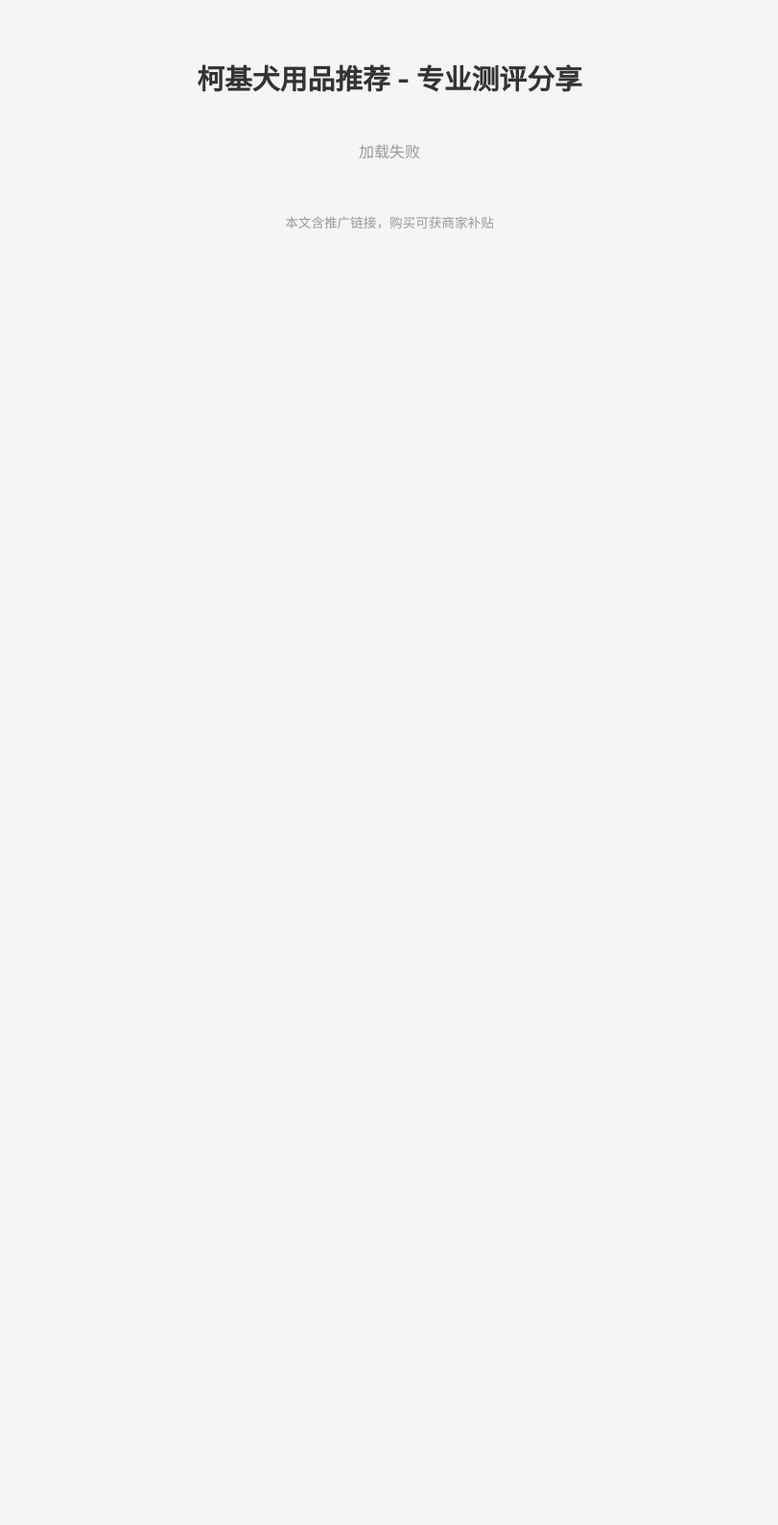
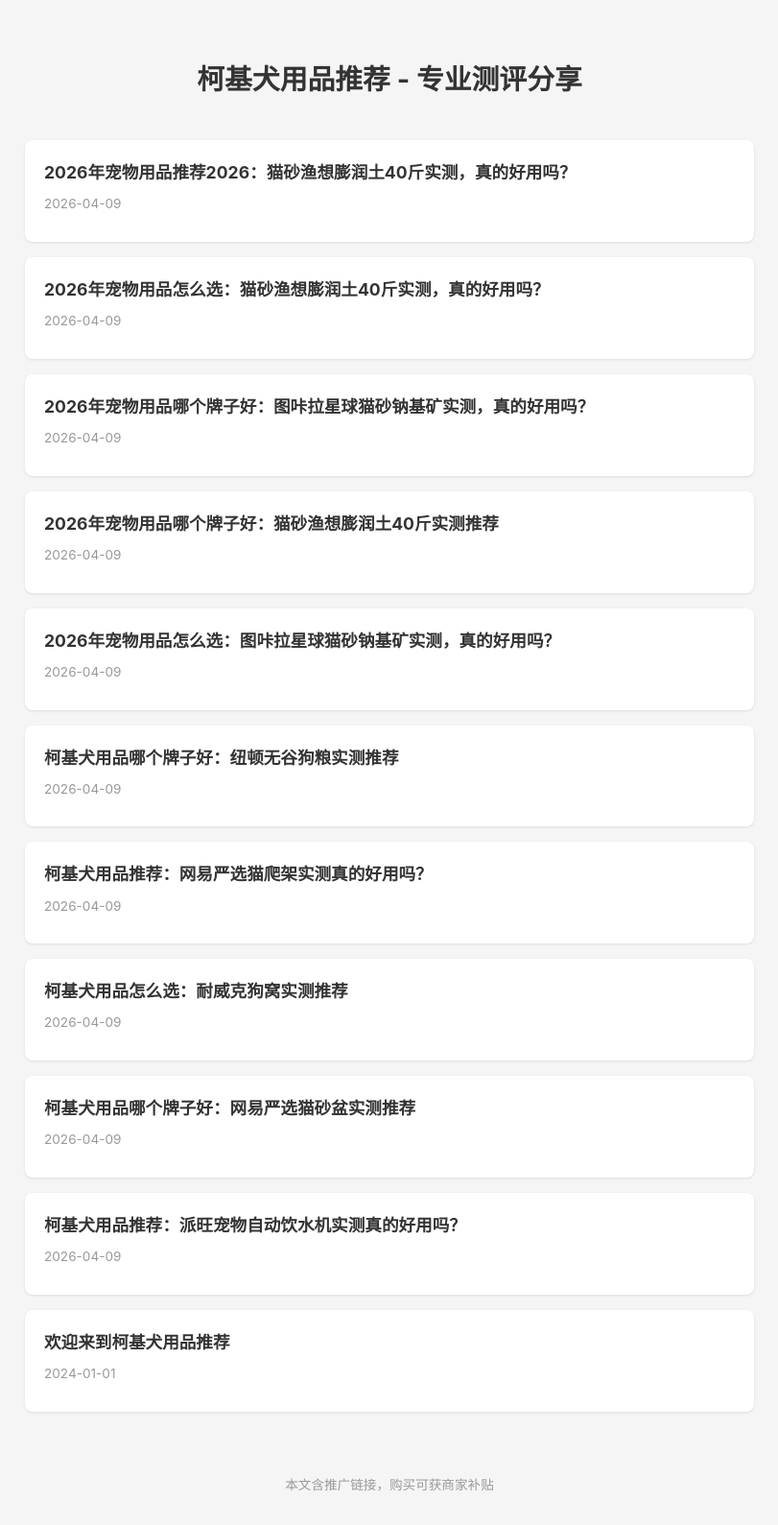
Before and after one commit to liujiawei8888/ljwTaoKe, a Jekyll site: the page index.html, which Jekyll copies as it is, in a window 1280 px wide. Shown: the whole page at 96% size, without its empty margins (234-1045 px from the left). Built offline with Jekyll 4.4.1, drawn with Linux system fonts in a browser that asks for light colours; before the commit the page ends 900 px from its top, so only the background shows below that.

Commit message:
Use static article list

```diff
--- a/index.html
+++ b/index.html
@@ -22,94 +22,55 @@
 <body>
     <div class="container">
         <h1>柯基犬用品推荐 - 专业测评分享</h1>
-        <div id="articles" class="article-list"><p style="text-align:center;color:#999;">加载中...</p></div>
+        <ul class="article-list">
+            <li class="article-item">
+                <h2 class="article-title"><a href="/ljwTaoKe/2026-04-09-宠物用品推荐2026.html">2026年宠物用品推荐2026：猫砂渔想膨润土40斤实测，真的好用吗？</a></h2>
+                <div class="article-date">2026-04-09</div>
+            </li>
+            <li class="article-item">
+                <h2 class="article-title"><a href="/ljwTaoKe/2026-04-09-宠物用品怎么选猫砂渔想膨润土斤.html">2026年宠物用品怎么选：猫砂渔想膨润土40斤实测，真的好用吗？</a></h2>
+                <div class="article-date">2026-04-09</div>
+            </li>
+            <li class="article-item">
+                <h2 class="article-title"><a href="/ljwTaoKe/2026-04-09-宠物用品哪个牌子好图咔拉星球猫砂钠基矿.html">2026年宠物用品哪个牌子好：图咔拉星球猫砂钠基矿实测，真的好用吗？</a></h2>
+                <div class="article-date">2026-04-09</div>
+            </li>
+            <li class="article-item">
+                <h2 class="article-title"><a href="/ljwTaoKe/2026-04-09-宠物用品哪个牌子-斤实测推荐.html">2026年宠物用品哪个牌子好：猫砂渔想膨润土40斤实测推荐</a></h2>
+                <div class="article-date">2026-04-09</div>
+            </li>
+            <li class="article-item">
+                <h2 class="article-title"><a href="/ljwTaoKe/2026-04-09-宠物用品怎么选图咔拉星球猫砂钠基矿.html">2026年宠物用品怎么选：图咔拉星球猫砂钠基矿实测，真的好用吗？</a></h2>
+                <div class="article-date">2026-04-09</div>
+            </li>
+            <li class="article-item">
+                <h2 class="article-title"><a href="/ljwTaoKe/article-1775696446.html">柯基犬用品哪个牌子好：纽顿无谷狗粮实测推荐</a></h2>
+                <div class="article-date">2026-04-09</div>
+            </li>
+            <li class="article-item">
+                <h2 class="article-title"><a href="/ljwTaoKe/article-1775695277.html">柯基犬用品推荐：网易严选猫爬架实测真的好用吗？</a></h2>
+                <div class="article-date">2026-04-09</div>
+            </li>
+            <li class="article-item">
+                <h2 class="article-title"><a href="/ljwTaoKe/article-1775694254.html">柯基犬用品怎么选：耐威克狗窝实测推荐</a></h2>
+                <div class="article-date">2026-04-09</div>
+            </li>
+            <li class="article-item">
+                <h2 class="article-title"><a href="/ljwTaoKe/article-1775693929.html">柯基犬用品哪个牌子好：网易严选猫砂盆实测推荐</a></h2>
+                <div class="article-date">2026-04-09</div>
+            </li>
+            <li class="article-item">
+                <h2 class="article-title"><a href="/ljwTaoKe/article-1775693646.html">柯基犬用品推荐：派旺宠物自动饮水机实测真的好用吗？</a></h2>
+                <div class="article-date">2026-04-09</div>
+            </li>
+            <li class="article-item">
+                <h2 class="article-title"><a href="/ljwTaoKe/welcome.html">欢迎来到柯基犬用品推荐</a></h2>
+                <div class="article-date">2024-01-01</div>
+            </li>
+        </ul>
     </div>
     <div class="footer">
         <p>本文含推广链接，购买可获商家补贴</p>
     </div>
-
-    <script>
-    const GITHUB_REPO = 'liujiawei8888/ljwTaoKe';
-    const BASE_URL = 'https://raw.githubusercontent.com/' + GITHUB_REPO + '/main';
-
-    async function loadArticles() {
-        try {
-            const response = await fetch('https://api.github.com/repos/' + GITHUB_REPO + '/contents/_posts?ref=main');
-
-            if (!response.ok) {
-                throw new Error('API failed');
-            }
-
-            const files = await response.json();
-            const articles = [];
-
-            for (const f of files) {
-                if (f.name.endsWith('.md')) {
-                    try {
-                        const contentRes = await fetch(f.download_url);
-                        const content = await contentRes.text();
-
-                        let title = '';
-                        let date = '';
-
-                        // 方式1: 尝试从front matter获取
-                        const fmTitleMatch = content.match(/title:\s*"([^"]+)"/);
-                        const fmDateMatch = content.match(/date:\s*(\d{4}-\d{2}-\d{2})/);
-
-                        if (fmTitleMatch) title = fmTitleMatch[1];
-                        if (fmDateMatch) date = fmDateMatch[1];
-
-                        // 方式2: 如果front matter没有，从HTML title获取
-                        if (!title) {
-                            const htmlTitleMatch = content.match(/<title>([^<]+)<\/title>/);
-                            if (htmlTitleMatch) title = htmlTitleMatch[1];
-                        }
-
-                        // 方式3: 从h1标签获取
-                        if (!title) {
-                            const h1Match = content.match(/<h1[^>]*>([^<]+)<\/h1>/);
-                            if (h1Match) title = h1Match[1];
-                        }
-
-                        if (title && date) {
-                            const parts = f.name.replace('.md', '').split('-');
-                            const slug = parts.length > 3 ? parts.slice(3).join('-') : f.name.replace('.md', '');
-
-                            articles.push({
-                                title: title,
-                                date: date,
-                                slug: slug
-                            });
-                        }
-                    } catch (e) {
-                        console.log('Error:', f.name, e);
-                    }
-                }
-            }
-
-            articles.sort((a, b) => new Date(b.date) - new Date(a.date));
-
-            if (articles.length > 0) {
-                const html = articles.map(a => `
-                    <li class="article-item">
-                        <h2 class="article-title">
-                            <a href="${BASE_URL}/_posts/${a.slug}.html">${a.title}</a>
-                        </h2>
-                        <div class="article-date">${a.date}</div>
-                    </li>
-                `).join('');
-                document.getElementById('articles').innerHTML = html;
-            } else {
-                document.getElementById('articles').innerHTML = '<p style="text-align:center;color:#999;">暂无文章</p>';
-            }
-
-        } catch (e) {
-            console.error('Error:', e);
-            document.getElementById('articles').innerHTML = '<p style="text-align:center;color:#999;">加载失败</p>';
-        }
-    }
-
-    setTimeout(loadArticles, 500);
-    </script>
 </body>
 </html>
```
